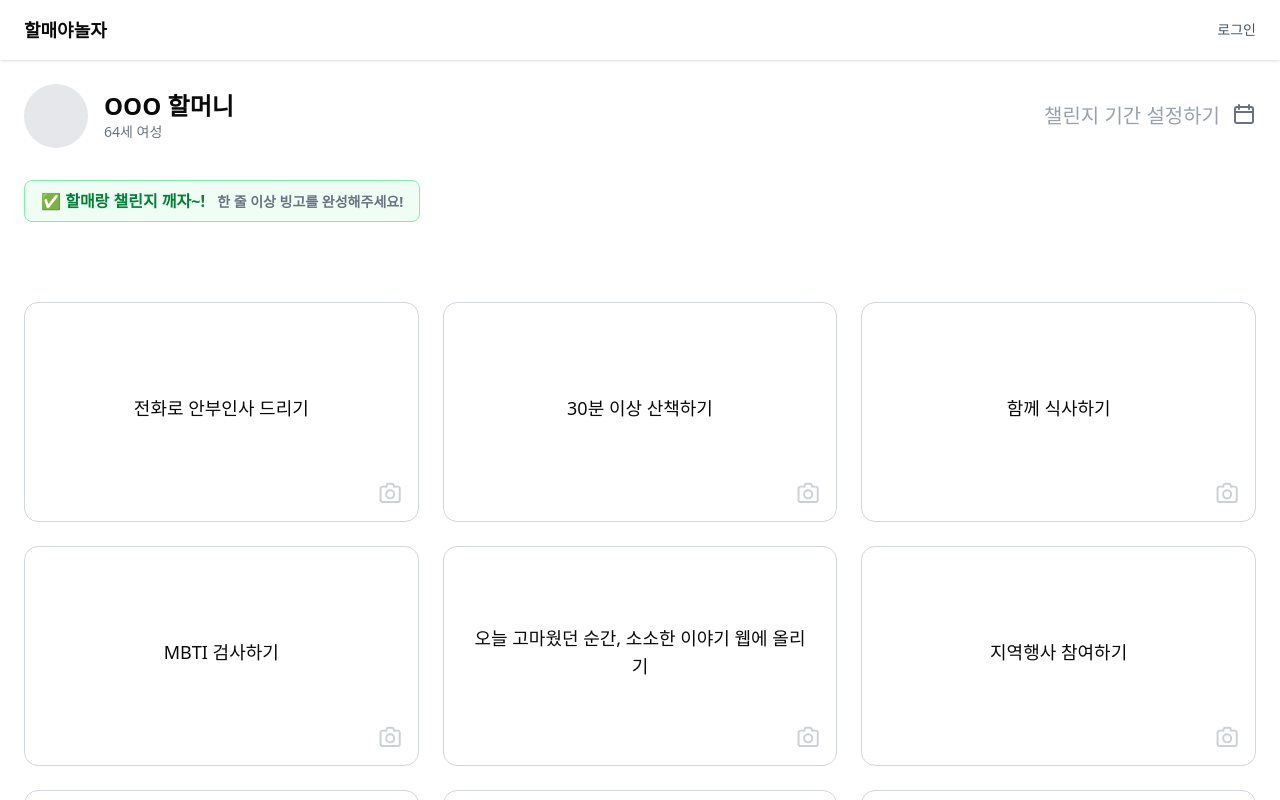
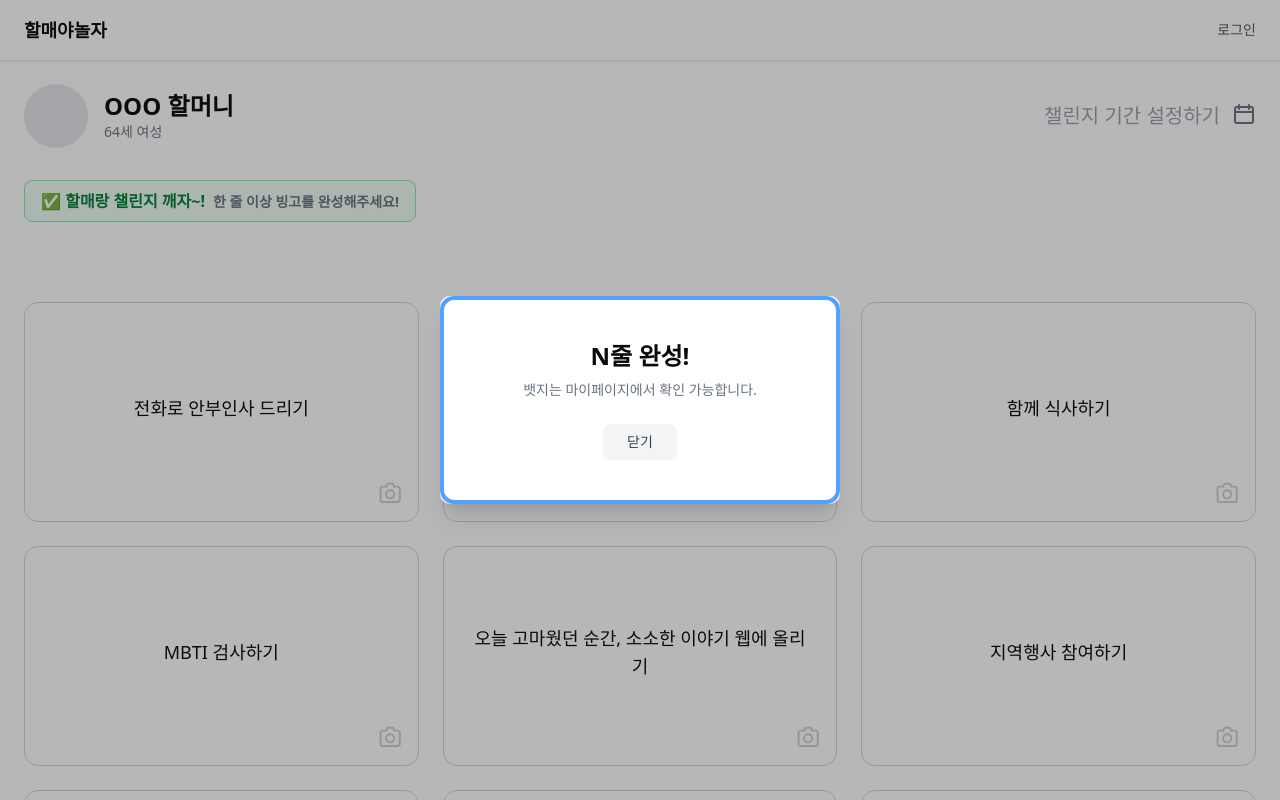
Before and after one commit to Butter-Salt-Flour/Butter-Salt-Flour-FE, a Next.js app: page /bingo in a window 1280 px wide. Shown: the top 800 px of the page. Built offline with nearby package versions, Linux system fonts and the light colour scheme.

Commit message:
<Feat> n줄 완성 모달 생성

```diff
--- a/src/app/bingo/page.tsx
+++ b/src/app/bingo/page.tsx
@@ -1,7 +1,8 @@
 'use client';
 
+import React, { useEffect, useState } from 'react';
 import { Icon } from '@/components/Icon';
-import React from 'react';
+import { Modal } from '@/components/Modal'; // 모달 컴포넌트 경로
 
 const bingoItems = [
   '전화로 안부인사 드리기',
@@ -16,9 +17,20 @@ const bingoItems = [
 ];
 
 const BingoPage = () => {
+  const [isModalOpen, setIsModalOpen] = useState(false);
+  const [completedRows, setCompletedRows] = useState<number[]>([]);
+
+  // 테스트용 모달 표시
+  useEffect(() => {
+    setTimeout(() => {
+      setCompletedRows([2]);
+      setIsModalOpen(true);
+    }, 400);
+  }, []);
+
   return (
     <main className="p-6 max-w-7xl mx-auto">
-      {/* 1. 상단 프로필 */}
+      {/* 상단 프로필 */}
       <section className="mb-8 flex items-center justify-between">
         <div className="flex items-center gap-4">
           <div className="w-16 h-16 rounded-full bg-gray-200" />
@@ -27,23 +39,24 @@ const BingoPage = () => {
             <p className="text-sm text-gray-500">64세 여성</p>
           </div>
         </div>
-        <button className=" flex text-xl text-gray-400  hover:text-gray-600 ">
+        <button className="flex text-xl text-gray-400 hover:text-gray-600">
           챌린지 기간 설정하기
           <span className="mr-3"></span>
-          <Icon src="/date.svg" name="camera" size={24} />
+          <Icon src="/date.svg" name="calendar" size={24} />
         </button>
       </section>
 
+      {/* 배너 */}
       <section className="mb-20">
         <p className="text-green-700 font-semibold border border-green-300 px-4 py-2 rounded-md inline-block bg-green-50 text-base">
-          ✅ 할매랑 챌린지 깨자~!{' '}
+          ✅ 할매랑 챌린지 깨자~!
           <span className="text-sm ml-2 text-gray-500">
             한 줄 이상 빙고를 완성해주세요!
           </span>
         </p>
       </section>
 
-      {/* 3. 빙고 타일 */}
+      {/* 빙고 그리드 */}
       <section className="grid grid-cols-3 gap-6">
         {bingoItems.map((label, i) => (
           <div
@@ -51,8 +64,6 @@ const BingoPage = () => {
             className="relative flex flex-col items-center justify-center text-center rounded-xl border border-gray-300 bg-white p-6 text-lg font-medium min-h-[220px] hover:shadow-md transition"
           >
             <p className="mb-2">{label}</p>
-
-            {/* 숨겨진 파일 input */}
             <input
               type="file"
               id={`file-upload-${i}`}
@@ -61,12 +72,9 @@ const BingoPage = () => {
                 const file = e.target.files?.[0];
                 if (file) {
                   console.log(`업로드된 파일(${label}):`, file);
-                  // TODO: 백엔드 전송 or 상태 업데이트 로직 추가
                 }
               }}
             />
-
-            {/* 라벨로 버튼 연결 */}
             <label
               htmlFor={`file-upload-${i}`}
               className="absolute bottom-4 right-4 opacity-50 hover:opacity-80 transition cursor-pointer"
@@ -76,6 +84,22 @@ const BingoPage = () => {
           </div>
         ))}
       </section>
+
+      {/* 빙고 완료 모달 */}
+      <Modal isOpen={isModalOpen} closeModal={() => setIsModalOpen(false)}>
+        <div className="w-[400px] p-10 text-center border-4 border-blue-400 rounded-xl shadow-xl">
+          <h2 className="text-2xl font-bold mb-2">N줄 완성!</h2>
+          <p className="text-gray-500 text-sm mb-6">
+            뱃지는 마이페이지에서 확인 가능합니다.
+          </p>
+          <button
+            onClick={() => setIsModalOpen(false)}
+            className="px-6 py-2 bg-gray-100 rounded-md text-sm text-gray-700 hover:bg-gray-200"
+          >
+            닫기
+          </button>
+        </div>
+      </Modal>
     </main>
   );
 };
--- a/src/store/useAuthStore.ts
+++ b/src/store/useAuthStore.ts
@@ -1,6 +1,6 @@
 import { create } from 'zustand';
+import { persist } from 'zustand/middleware';
 
-// useAuthStore return type
 interface AuthState {
   token: string | null;
   imgUrl: string | null;
@@ -11,7 +11,9 @@ interface AuthState {
   logout: () => void;
 }
 
-export const useAuthStore = create<AuthState>((set) => ({
+export const useAuthStore = create<AuthState>()(
+  persist(
+    (set) => ({
       token: null,
       imgUrl: null,
       name: null,
@@ -19,7 +21,6 @@ export const useAuthStore = create<AuthState>((set) => ({
       isLoggedIn: false,
 
       setAuth: (token, name, email, imgUrl) => {
-    localStorage.setItem('token', token);
         set({
           token,
           name,
@@ -30,7 +31,6 @@ export const useAuthStore = create<AuthState>((set) => ({
       },
 
       logout: () => {
-    localStorage.removeItem('token');
         set({
           token: null,
           imgUrl: null,
@@ -39,4 +39,9 @@ export const useAuthStore = create<AuthState>((set) => ({
           isLoggedIn: false,
         });
       },
-}));
+    }),
+    {
+      name: 'auth-storage',
+    }
+  )
+);
```
Lines whose indentation alone changed are shown as unchanged.
